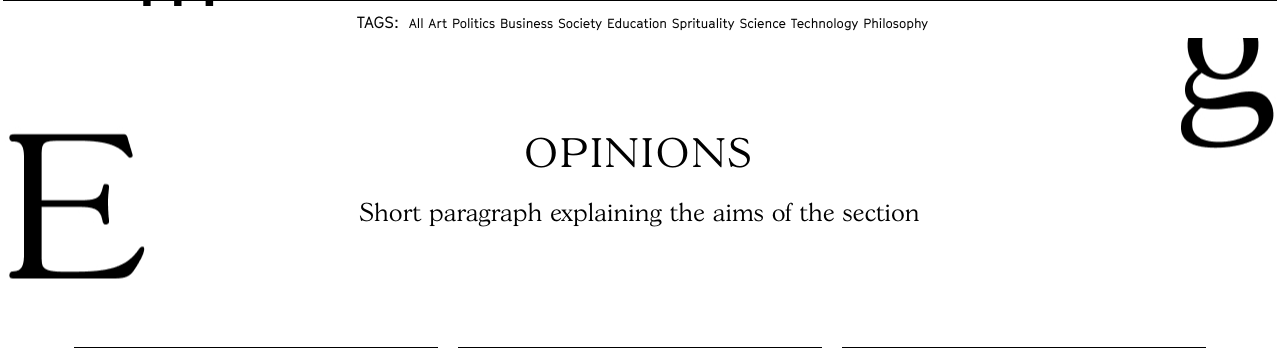
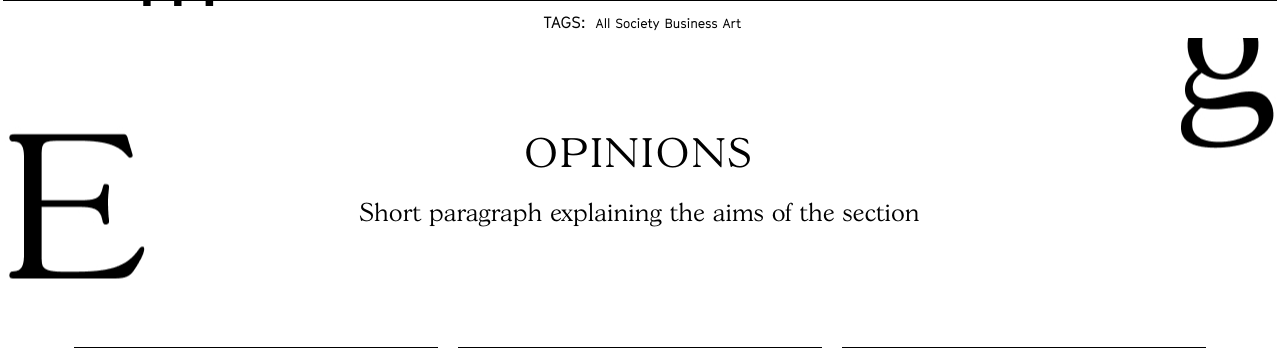
Before and after one commit to quassibly/emerge_app, a Rails app: page /opinions in a window 1280 px wide. Shown: the part 64-412 px from the top of the page. Run offline with Rails 7, Linux system fonts and the light colour scheme; data comes from the database, SQL or seed files in the repository; style sheets or scripts are compiled from the project's sources; some libraries are stand-ins or nearby versions; some web fonts are replaced.

Commit message:
made filters responsive to existing tags

```diff
--- a/app/views/shared/_tagbar-opinions.html.erb
+++ b/app/views/shared/_tagbar-opinions.html.erb
@@ -2,16 +2,10 @@
   <div class="tagbar">
     <div class="hidden-xs hidden-sm">
       <span class="tagbar-item upcase">Tags: </span>
-      <%= link_to "All", opinions_path, class: "tagbar-link" %>
-      <%= link_to "Art", opinions_path(tag: "Art"), class: "tagbar-link" %>
-      <%= link_to "Politics", opinions_path(tag: "Politics"), class: "tagbar-link" %>
-      <%= link_to "Business", opinions_path(tag: "Business"), class: "tagbar-link" %>
-      <%= link_to "Society", opinions_path(tag: "Society"), class: "tagbar-link" %>
-      <%= link_to "Education", opinions_path(tag: "Education"), class: "tagbar-link" %>
-      <%= link_to "Sprituality", opinions_path(tag: "Spirituality"), class: "tagbar-link" %>
-      <%= link_to "Science", opinions_path(tag: "Science"), class: "tagbar-link" %>
-      <%= link_to "Technology", opinions_path(tag: "Technology"), class: "tagbar-link" %>
-      <%= link_to "Philosophy", opinions_path(tag: "Philosophy"), class: "tagbar-link" %>
+        <%= link_to "All", opinions_path, class: "tagbar-link" %>
+        <% Article.where(category: "opinion").pluck(:tag).uniq.each do |tag| %>
+          <%= link_to tag, opinions_path(tag: tag), class: "tagbar-link" %>
+        <% end %>
     </div>
   </div>
 </div>
```
Also changed, not shown: app/views/shared/_tagbar.html.erb (+3 -9 lines).
